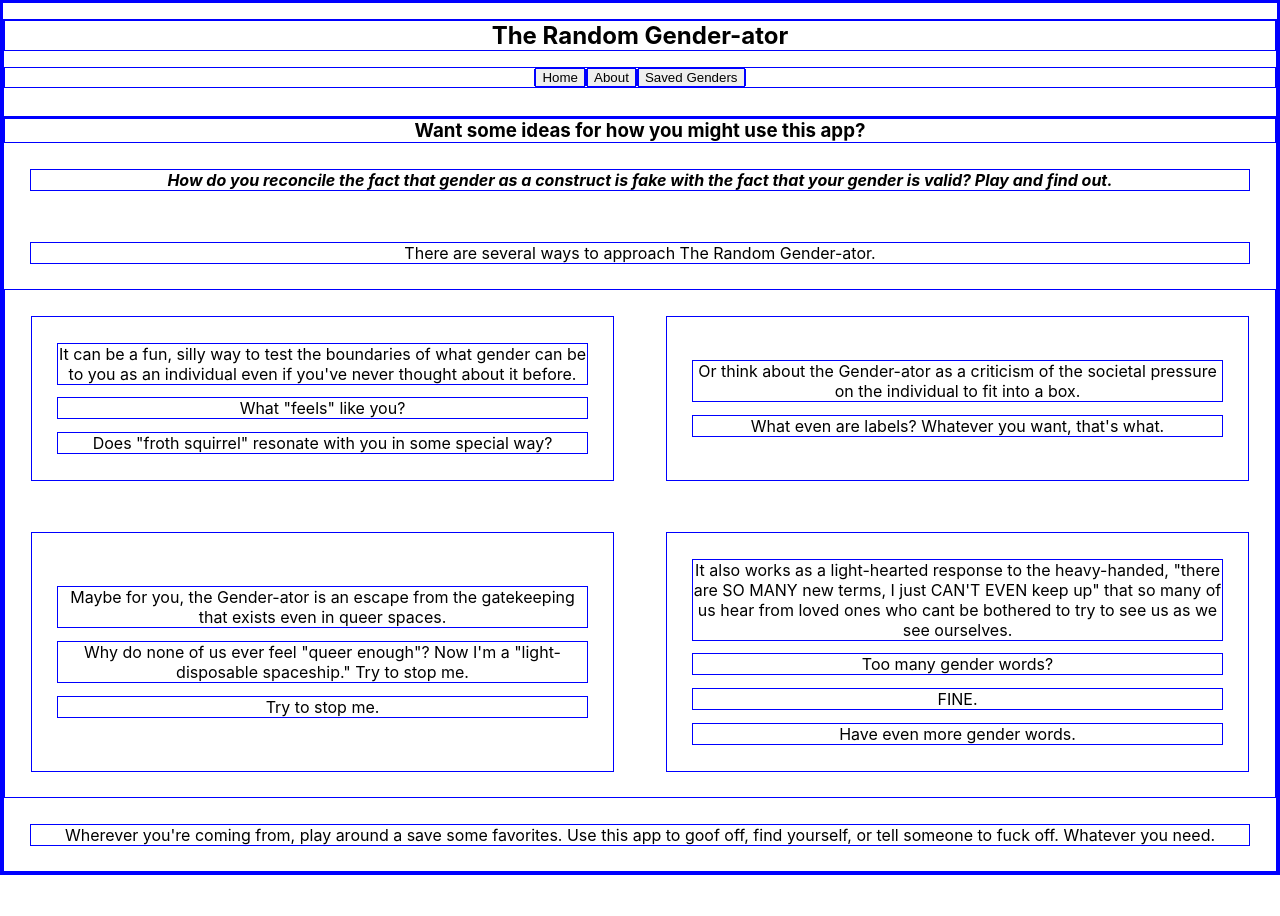
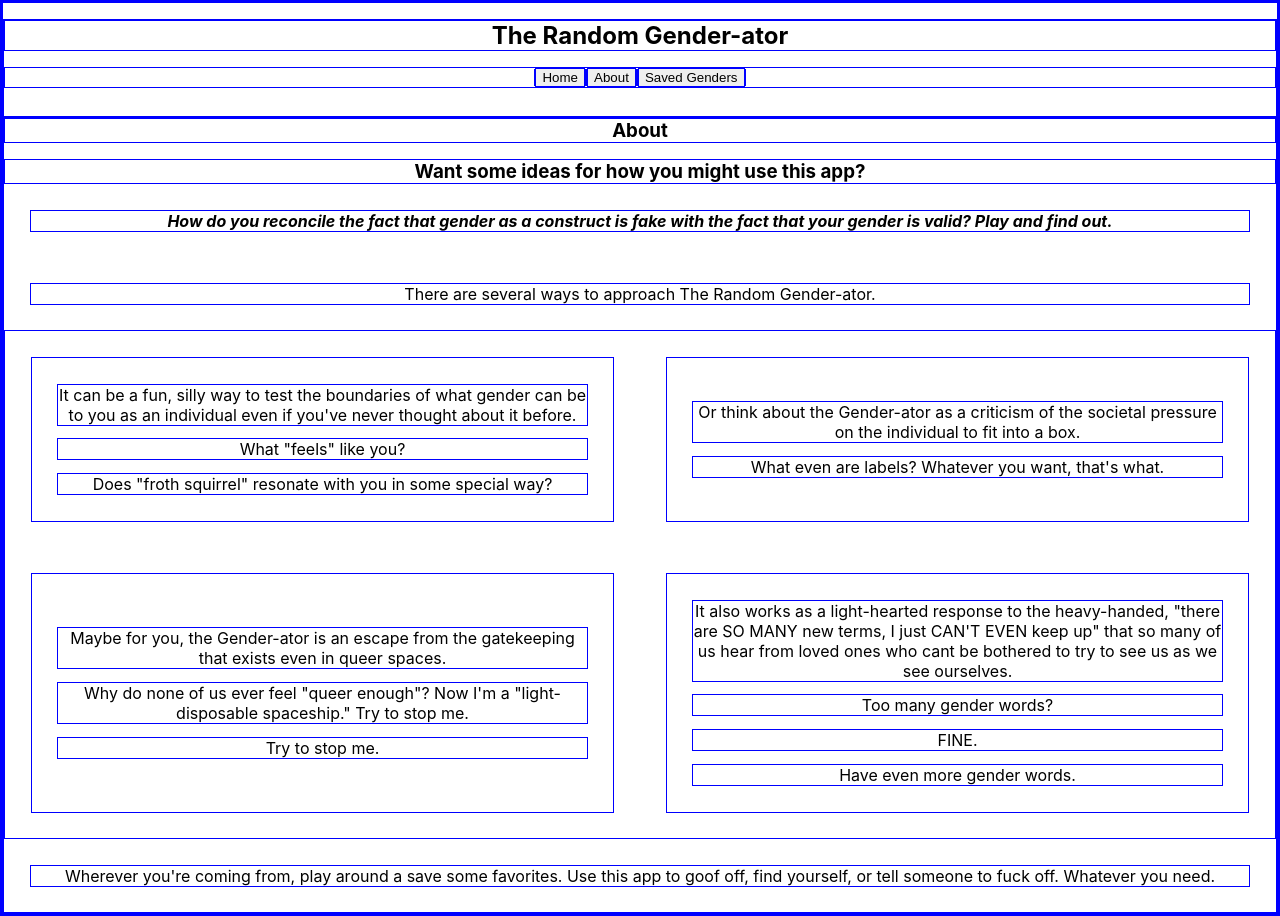
Before and after one commit to RMartin0717/random-gender-ator, a React (Create React App) app: page /about in a window 1280 px wide. Before the commit the page ends 875 px from the top, so only its background shows below. Built offline with nearby package versions, Linux system fonts and the light colour scheme; no server answers.

Commit message:
Make page headings consistent

```diff
--- a/src/components/About/About.js
+++ b/src/components/About/About.js
@@ -3,6 +3,7 @@ import './About.css'
 const About = () => {
   return (
     <div className='about-page'>
+      <h3 className='content'>About</h3>
       <h3>Want some ideas for how you might use this app?</h3>
       <p className='focus-q about-p'>How do you reconcile the fact that gender as a construct is fake with the fact that your gender is valid? Play and find out.</p>
       <p className='about-p'>There are several ways to approach The Random Gender-ator.</p>
--- a/src/components/Form/Form.js
+++ b/src/components/Form/Form.js
@@ -30,6 +30,7 @@ class Form extends Component {
     return (
       <>
         <form>
+          <h3 className='content'>Home</h3>
           <h3 className='title content'>Select a vibe and an entity to create your own new gender!</h3>
           <label htmlFor='vibe-select'>Choose a vibe:</label>
           <select name='vibe' id='vibe-select' onChange={e => this.handleChange(e)} className='vibe-select content'>
```
